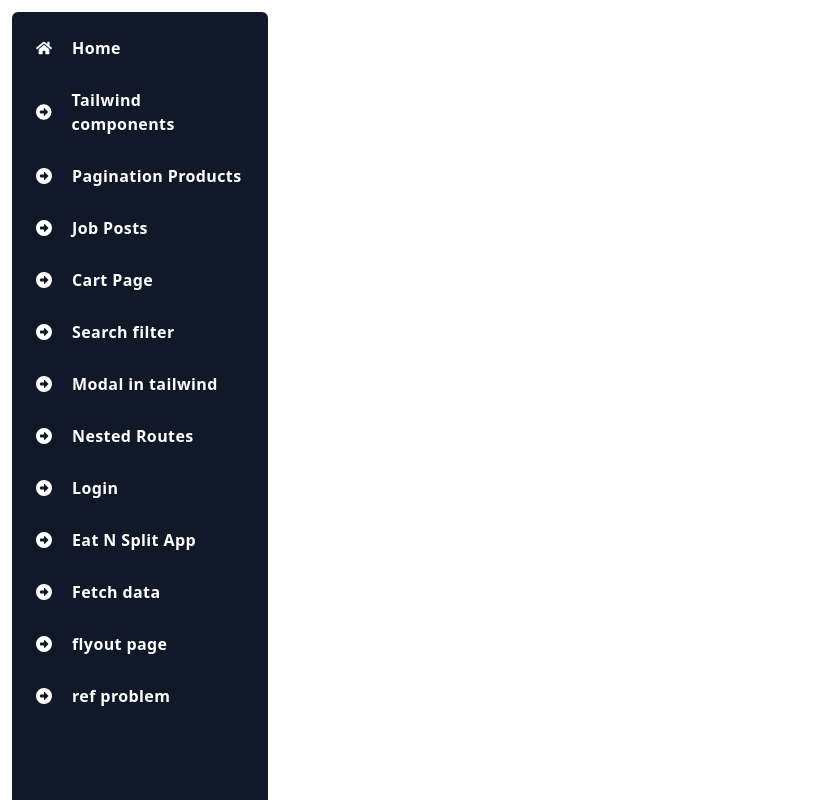
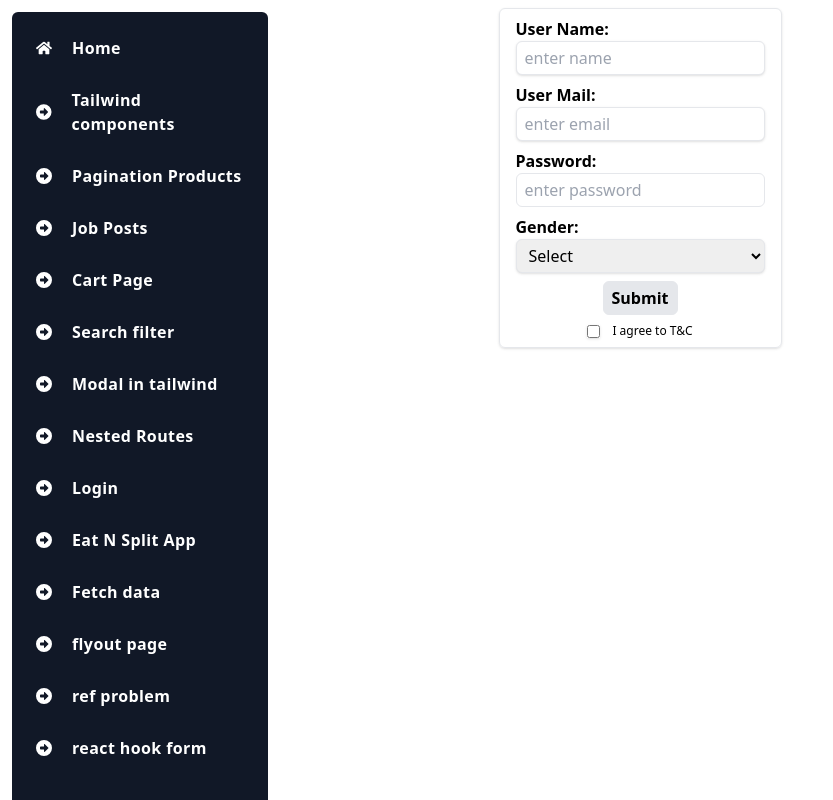
Before and after one commit to randhavevaibhav/reactProblems, a React (Vite) app: page /userform in a window 1280 px wide. Shown: the whole page, without its empty margins (0-833 px from the left). Built offline with nearby package versions, Linux system fonts and the light colour scheme.

Commit message:
added react hook form example

```diff
--- a/src/App.jsx
+++ b/src/App.jsx
@@ -28,6 +28,7 @@ import EatNSplit from "./pages/EatNSplit/EatNSplit";
 import FetchData from "./pages/FetchData";
 import FlyoutPage from "./pages/FlyoutPage";
 import RefProblem from "./pages/RefProblem/RefProblemPage";
+import UserForm from "./pages/UserForm";
 //Page imports
 
 export const GlobalContext = createContext();
@@ -82,6 +83,7 @@ function App() {
             <Route path="/fetchdata" element={<FetchData />} />
             <Route path="/flyoutpage" element={<FlyoutPage />} />
             <Route path="/refproblem" element={<RefProblem />} />
+            <Route path="/userform" element={<UserForm />} />
           </Routes>
         </GlobalContext.Provider>
       </ErrorBoundary>
--- a/src/components/Sidebar/Sidebar.jsx
+++ b/src/components/Sidebar/Sidebar.jsx
@@ -76,6 +76,9 @@ const Sidebar = () => {
           <SidebarItem displayName="ref problem" linkTo={"/refproblem"}>
             <FaCircleRight />
           </SidebarItem>
+          <SidebarItem displayName="react hook form" linkTo={"/userform"}>
+            <FaCircleRight />
+          </SidebarItem>
         </ul>
       </aside>
     </>
--- /dev/null
+++ b/src/pages/UserForm.jsx
@@ -0,0 +1,133 @@
+import React, { forwardRef } from "react";
+import { useForm } from "react-hook-form";
+
+import Button from "../components/Buttton/Button";
+
+const InputContainer = ({ children }) => {
+  return <div className="grid items-center">{children}</div>;
+};
+
+const Input = ({ register, validation = {}, ...rest }) => {
+  return (
+    <input
+      className="border px-2 py-1 rounded-md"
+      {...rest}
+      {...register(rest.name, validation)}
+    />
+  );
+};
+
+const Input2 = forwardRef((props, ref) => {
+  return (
+    <input
+      className="border px-2 py-1 rounded-md shadow focus:border-gray-300 outline-none"
+      {...props}
+      ref={ref}
+    />
+  );
+});
+
+const UserForm = () => {
+  const {
+    register,
+    handleSubmit,
+    formState: { errors },
+  } = useForm();
+
+  const onSubmit = (data) => {
+    console.log("form data ==> ", data);
+  };
+
+  console.log("Errors in form ===> ", errors);
+  return (
+    <>
+      <div>
+        <form
+          action="#"
+          className="flex flex-col gap-2 mx-auto w-fit border px-4 mt-2 py-2 rounded-md shadow"
+          onSubmit={handleSubmit(onSubmit)}
+        >
+          <InputContainer>
+            <label htmlFor="name" className="font-semibold">
+              User Name:{" "}
+            </label>
+
+            <Input2
+              type="text"
+              placeholder="enter name"
+              {...register("uname", { required: "Name is required" })}
+            />
+            {errors.uname ? (
+              <p className="text-sm text-red-500">{errors.uname.message}</p>
+            ) : null}
+          </InputContainer>
+          <InputContainer>
+            <label htmlFor="email" className="font-semibold">
+              User Mail:{" "}
+            </label>
+
+            <Input2
+              type="email"
+              placeholder="enter email"
+              {...register("umail", { required: "Email is required" })}
+            />
+            {errors.umail ? (
+              <p className="text-sm text-red-500">{errors.umail.message}</p>
+            ) : null}
+          </InputContainer>
+
+          <InputContainer>
+            <label htmlFor="pass" className="font-semibold">
+              Password:{" "}
+            </label>
+            <input
+              className="border px-2 py-1 rounded-md"
+              type="password"
+              {...register("pass")}
+              placeholder="enter password"
+            />
+          </InputContainer>
+          <InputContainer>
+            <label htmlFor="gender" className="font-semibold">
+              Gender:
+            </label>
+            <select
+              className="border rounded-md px-2 py-1 shadow"
+              {...register("gender", {
+                validate: (val) => {
+                  if (val === "default") {
+                    return "Select Gender";
+                  }
+                },
+              })}
+            >
+              <option value="default">Select</option>
+              <option value="male">Male</option>
+              <option value="female">Female</option>
+            </select>
+            {errors.gender ? (
+              <p className="text-sm text-red-500">{errors.gender.message}</p>
+            ) : null}
+          </InputContainer>
+          <div className="flex justify-center">
+            <Button varient={"primary"}>Submit</Button>
+          </div>
+          <div className="flex justify-center items-center gap-3">
+            <Input2
+              type="checkbox"
+              {...register("tc", { required: "please check T&C" })}
+            />
+            <span className="text-xs">
+              I agree to T&C
+              {errors.tc ? (
+                <p className="text-sm text-red-500">{errors.tc.message}</p>
+              ) : null}
+            </span>
+          </div>
+        </form>
+      </div>
+    </>
+  );
+};
+
+export default UserForm;
```
